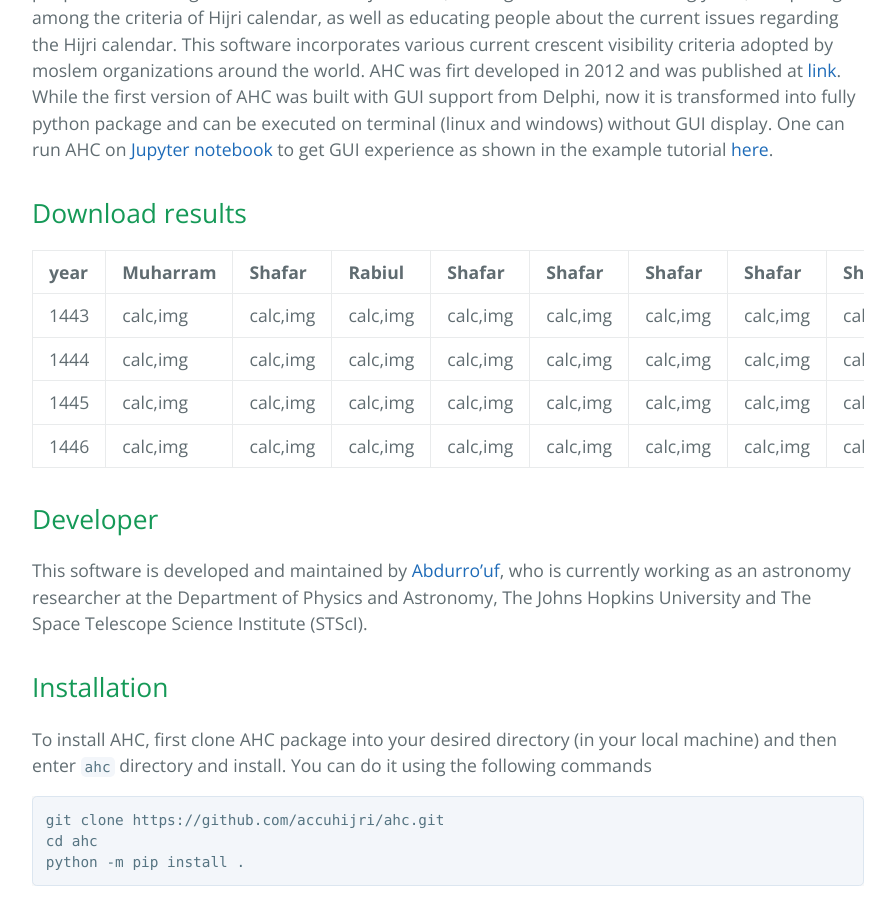
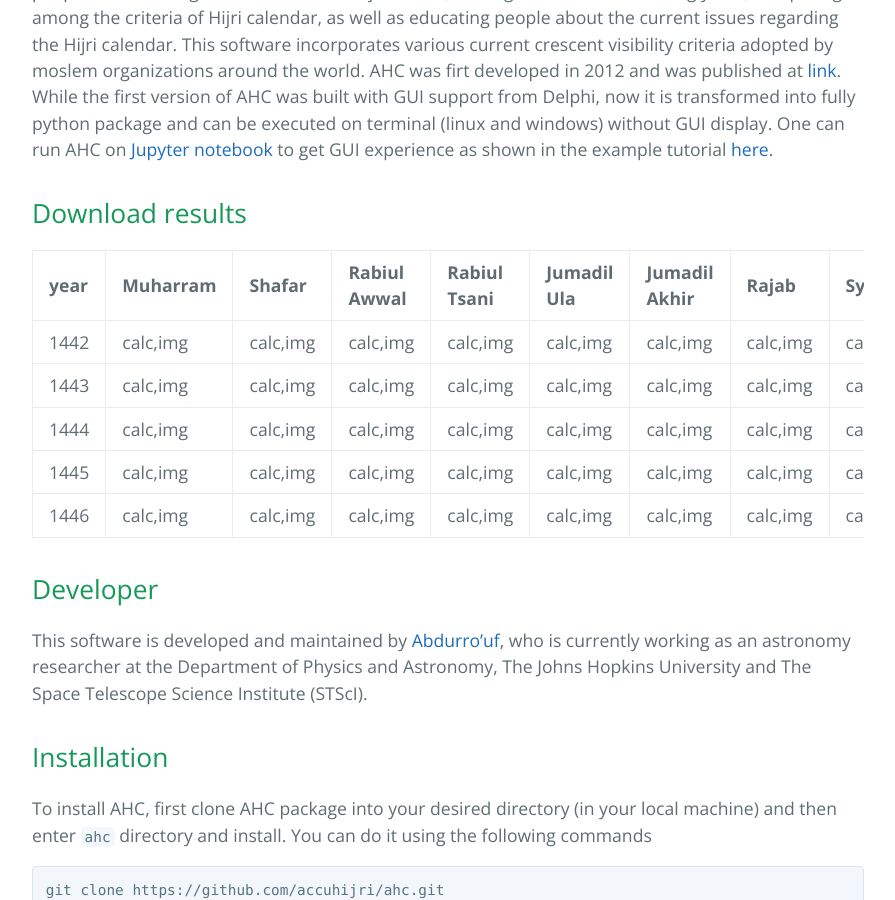
Before and after one commit to accuhijri/accuhijri.github.io, a Jekyll site: the page built from index.md, in a window 1280 px wide and 900 px high, scrolled down 784 px. Shown: the whole window, without its empty margins (192-1087 px from the left). Built offline with Jekyll 4.4.1, drawn with Linux system fonts in a browser that asks for light colours.

Commit message:
Update index.md

```diff
--- a/index.md
+++ b/index.md
@@ -10,12 +10,13 @@ Accurate Hijri Calculator (AHC) is a software for calculating the position and v
 
 ## Download results
 
-| year | Muharram | Shafar   | Rabiul   | Shafar   | Shafar   | Shafar   | Shafar   | Shafar   | Shafar   | Shafar   | Shafar   | Shafar   |
-|:-----|:---------|:---------|:---------|:---------|:---------|:---------|:---------|:---------|:---------|:---------|:---------|:---------|
-| 1443 | calc,img | calc,img | calc,img | calc,img | calc,img | calc,img | calc,img | calc,img | calc,img | calc,img | calc,img | calc,img |
-| 1444 | calc,img | calc,img | calc,img | calc,img | calc,img | calc,img | calc,img | calc,img | calc,img | calc,img | calc,img | calc,img |
-| 1445 | calc,img | calc,img | calc,img | calc,img | calc,img | calc,img | calc,img | calc,img | calc,img | calc,img | calc,img | calc,img |
-| 1446 | calc,img | calc,img | calc,img | calc,img | calc,img | calc,img | calc,img | calc,img | calc,img | calc,img | calc,img | calc,img |
+| year | Muharram | Shafar   | Rabiul Awwal | Rabiul Tsani | Jumadil Ula | Jumadil Akhir | Rajab | Syaban | Ramadhan | Syawal | Dzulqadah | Dzulhijjah |
+|:-----|:---------|:---------|:---------|:---------|:---------|:---------|:---------|:---------|:---------|:---------|:----------|:---------|
+| 1442 | calc,img | calc,img | calc,img | calc,img | calc,img | calc,img | calc,img | calc,img | calc,img | calc,img | calc,img  | calc,img |
+| 1443 | calc,img | calc,img | calc,img | calc,img | calc,img | calc,img | calc,img | calc,img | calc,img | calc,img | calc,img  | calc,img |
+| 1444 | calc,img | calc,img | calc,img | calc,img | calc,img | calc,img | calc,img | calc,img | calc,img | calc,img | calc,img  | calc,img |
+| 1445 | calc,img | calc,img | calc,img | calc,img | calc,img | calc,img | calc,img | calc,img | calc,img | calc,img | calc,img  | calc,img |
+| 1446 | calc,img | calc,img | calc,img | calc,img | calc,img | calc,img | calc,img | calc,img | calc,img | calc,img | calc,img  | calc,img |
 
 
 ## Developer
```
